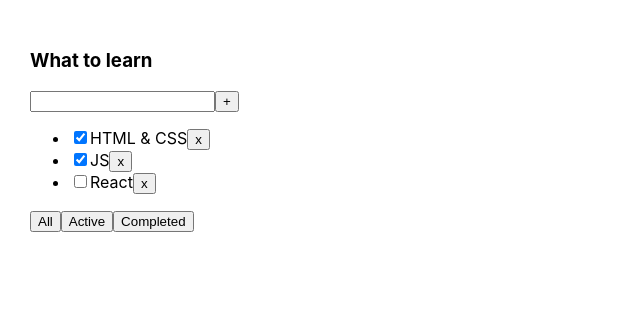
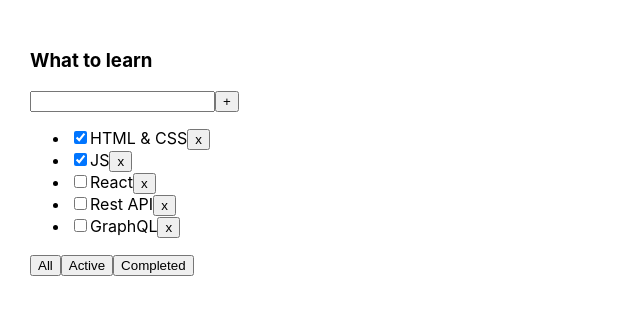
Before and after one commit to MrEvgeniy1989/todolist, a React (Create React App) app: page / in a window 1280 px wide. Shown: the top 314 px of the page, without its empty margins (0-640 px from the left). Built offline with nearby package versions, Linux system fonts and the light colour scheme.

Commit message:
15.11.2022 add 2 tasks

```diff
--- a/src/App.tsx
+++ b/src/App.tsx
@@ -18,6 +18,8 @@
         {id: 1, title: 'HTML & CSS', isDone: true},
         {id: 2, title: 'JS', isDone: true},
         {id: 3, title: 'React', isDone: false},
+        {id: 4, title: 'Rest API', isDone: false},
+        {id: 5, title: 'GraphQL', isDone: false},
     ])
 
     const [filter, setFilter] = useState<FilterValuesType>('all')
```
